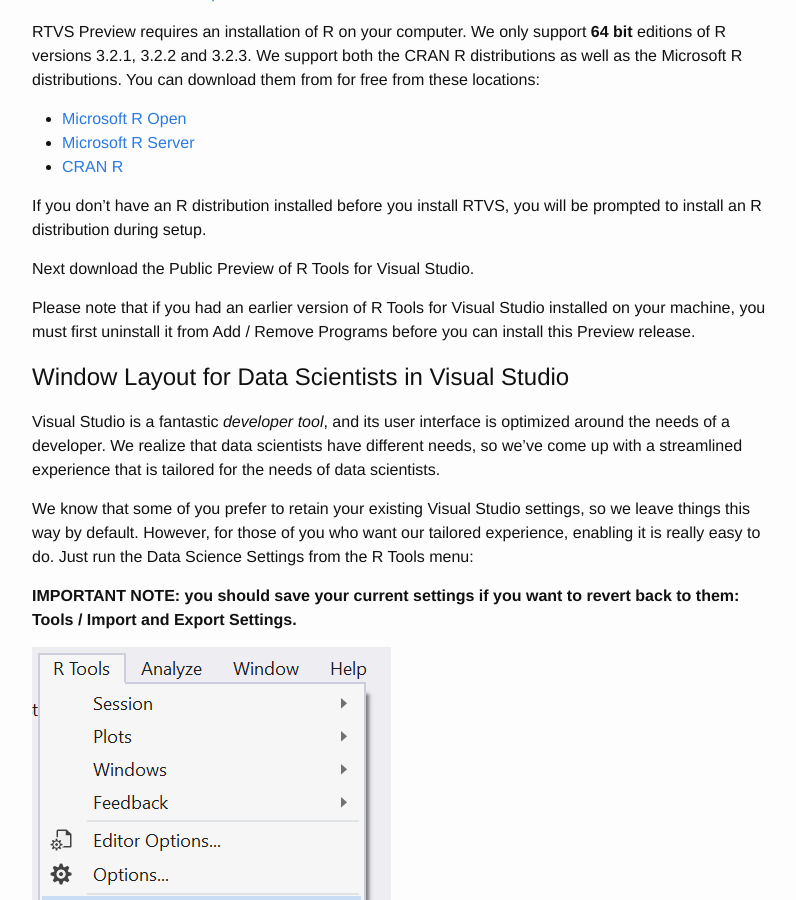
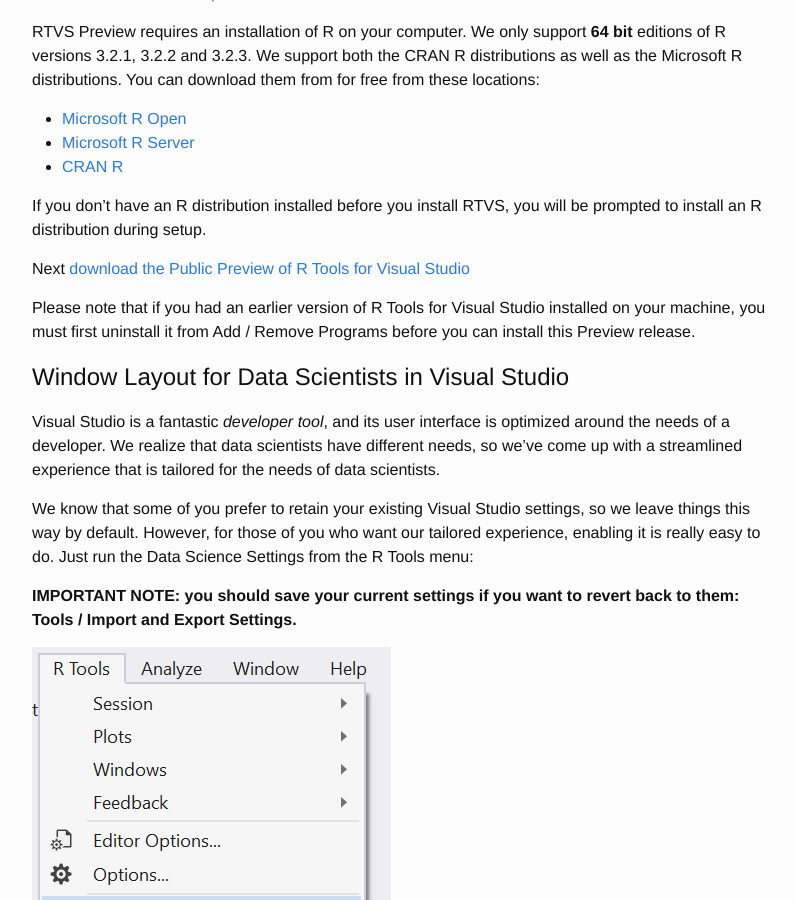
Before and after one commit to microsoft/RTVS-docs, a Jekyll site: the page built from installation.md, in a window 1280 px wide and 900 px high, scrolled down 1471 px. Shown: the whole window, without its empty margins (238-1034 px from the left). Built offline with Jekyll 4.4.1, drawn with Linux system fonts in a browser that asks for light colours; part of the change alters nothing that is shown.

```diff
--- a/installation.md
+++ b/installation.md
@@ -45,7 +45,8 @@ them from for free from these locations:
 If you don't have an R distribution installed before you install RTVS, you will
 be prompted to install an R distribution during setup.
 
-Next download the Public Preview of R Tools for Visual Studio.
+Next [download the Public Preview of R Tools for Visual
+Studio](https://aka.ms/rtvs-current)
 
 Please note that if you had an earlier version of R Tools for Visual Studio
 installed on your machine, you must first uninstall it from Add / Remove
```
